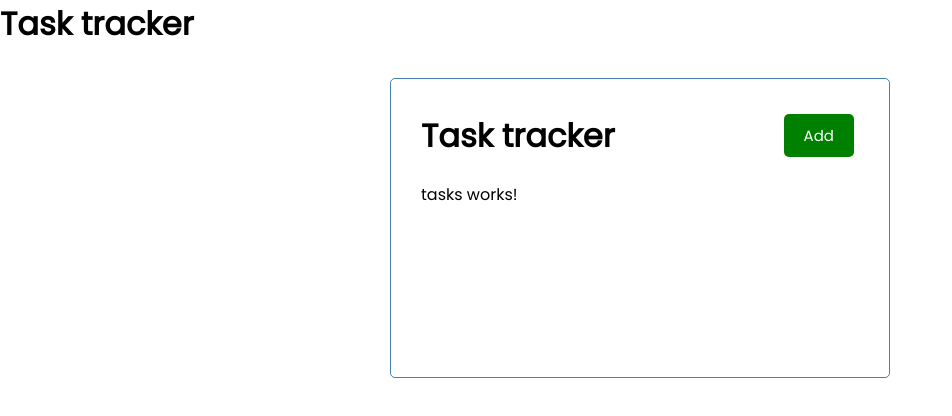
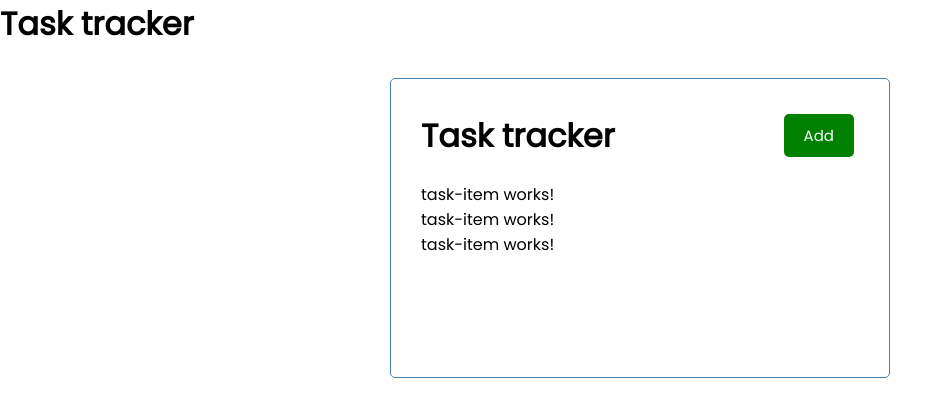
Before and after one commit to jasmijnroes/angular-crash, an Angular app: page / in a window 1280 px wide. Shown: the top 416 px of the page, without its empty margins (0-952 px from the left). Built offline with nearby package versions, Linux system fonts and the light colour scheme.

Commit message:
task items toegevoegd en die worden nu kloppend aangeroepen

```diff
--- a/src/app/app.module.ts
+++ b/src/app/app.module.ts
@@ -6,13 +6,15 @@ import { AppComponent } from './app.component';
 import { HeaderComponent } from './components/header/header.component';
 import { ButtonComponent } from './components/button/button.component';
 import { TasksComponent } from './components/tasks/tasks.component';
+import { TaskItemComponent } from './components/task-item/task-item.component';
 
 @NgModule({
   declarations: [
     AppComponent,
     HeaderComponent,
     ButtonComponent,
-    TasksComponent
+    TasksComponent,
+    TaskItemComponent
   ],
   imports: [
     BrowserModule,
--- /dev/null
+++ b/src/app/components/task-item/task-item.component.html
@@ -0,0 +1 @@
+<p>task-item works!</p>
--- a/src/app/components/tasks/tasks.component.html
+++ b/src/app/components/tasks/tasks.component.html
@@ -1 +1,7 @@
-<p>tasks works!</p>
+<!-- om over de array te loopen kun je hetvolgende doen om van alle tasks de text te laten zien: -->
+<!-- <p *ngFor="let task of tasks">{{ task.text }}</p> -->
+
+<!-- maar dat is om het in een paragraph te zetten, wij willen het in een component hebben dus die maken we nu ook aan. -->
+
+<!-- ipv een p vervangen we het met de component. ook pass in a property of task -->
+<app-task-item *ngFor="let task of tasks" [task]="task"></app-task-item>
--- a/src/app/components/tasks/tasks.component.ts
+++ b/src/app/components/tasks/tasks.component.ts
@@ -1,4 +1,6 @@
 import { Component } from '@angular/core';
+import {Task} from '../../Task';
+import {TASKS} from '../../mock-tasks';
 
 @Component({
   selector: 'app-tasks',
@@ -6,5 +8,7 @@ import { Component } from '@angular/core';
   styleUrl: './tasks.component.css'
 })
 export class TasksComponent {
-
+  tasks: Task[] = TASKS;
+  // assign as a property of our component
+  // de Task[] is de type. we assignen TASKS directly.
 }
```
Also changed, not shown: src/app/components/task-item/task-item.component.ts (added, +13 -0 lines), src/app/components/task-item/task-item.component.css (added), 1 other file (tests, documents, lock files or other folders).
